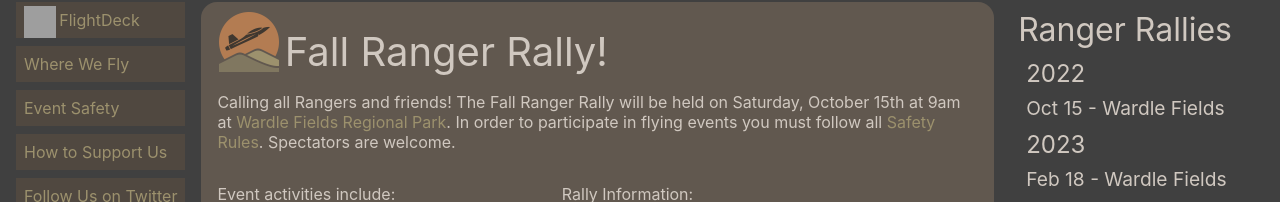
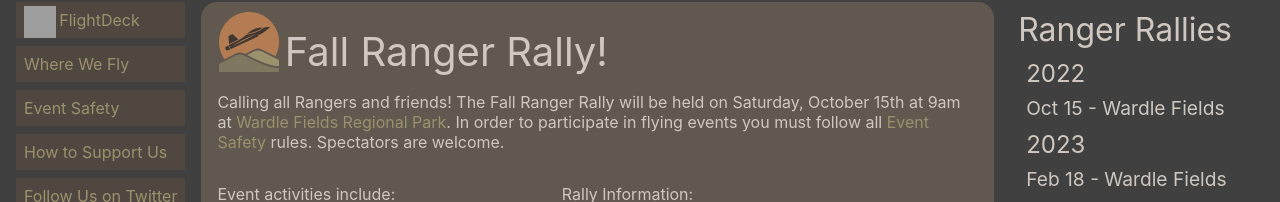
Before and after one commit to desertskyrangers/www.desertskyrangers.org, a React (Create React App) app: page / in a window 1280 px wide. Shown: the part 122-324 px from the top of the page. Built offline with nearby package versions, Linux system fonts and the light colour scheme; grey boxes are pictures that could not be loaded.

Commit message:
Update safety icon

```diff
--- a/src/Home.js
+++ b/src/Home.js
@@ -26,7 +26,7 @@ export default class Home extends React.Component {
 								held on Saturday, October 15th at 9am
 								at <a href='https://slco.org/parks/wardle-fields-regional-park/'>Wardle Fields Regional Park</a>. In
 								order to participate in flying events you must follow
-								all <Link to="/safety">Safety Rules</Link>. Spectators are welcome.
+								all <Link to="/safety">Event Safety</Link> rules. Spectators are welcome.
 							</p>
 							<div className='row space-evenly'>
 								<div className='column'>
```
